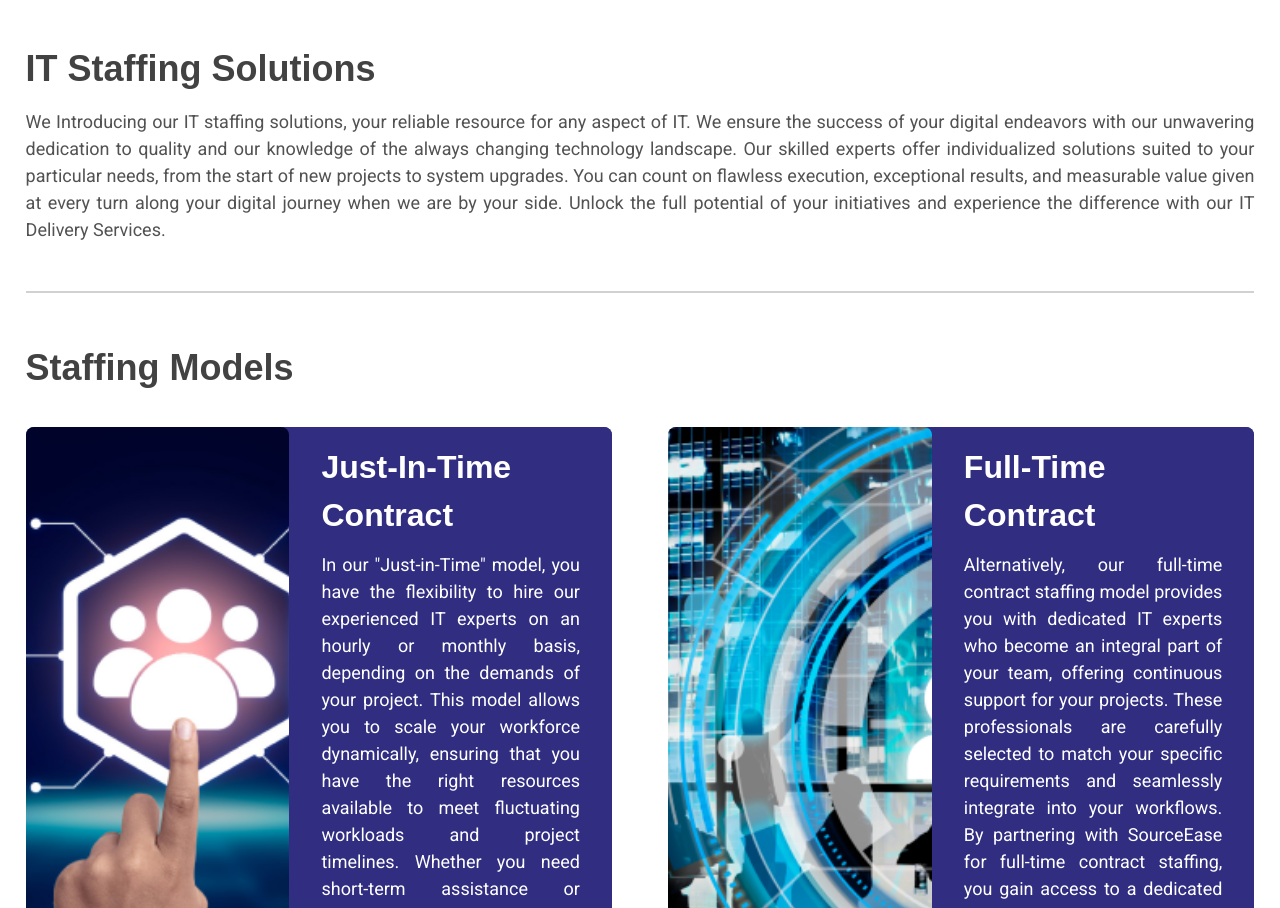
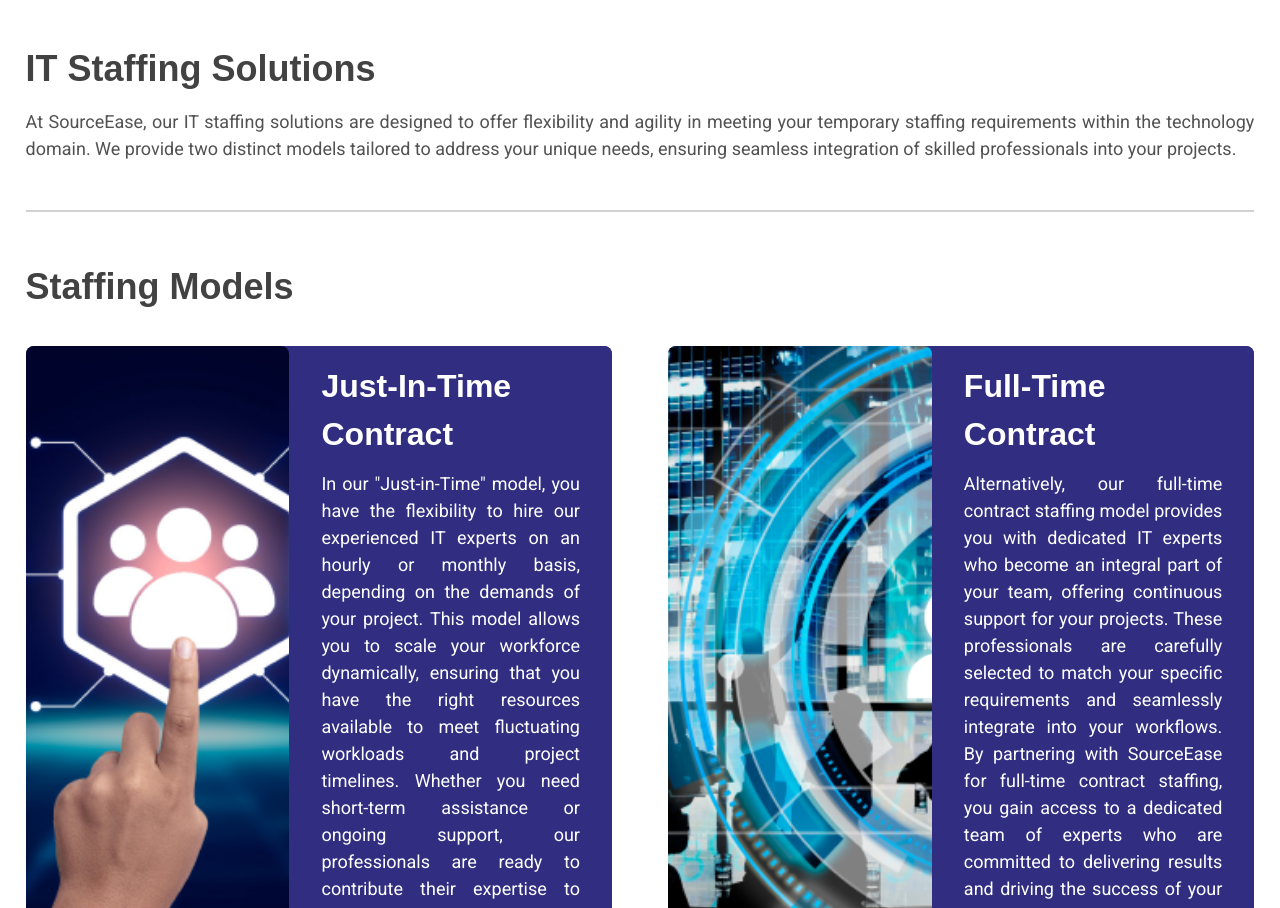
Before and after one commit to sourceease/sourceease-web, an Angular app: page /it-staffing in a window 1280 px wide. Shown: the part 810-1718 px from the top of the page. Built offline with nearby package versions, Linux system fonts and the light colour scheme.

Commit message:
fix code and envoirnment

```diff
--- a/src/app/pages/it-staffing/it-staffing.component.html
+++ b/src/app/pages/it-staffing/it-staffing.component.html
@@ -16,14 +16,10 @@
         <div class="">
             <h1 class="text-[#424242] font-bold lg:text-5xl text-3xl mt-11 mb-3 archivo-narrow">IT Staffing Solutions
             </h1>
-            <div class="text-justify w-full text-[#525252] mt-2 text-xl roboto-font">We
-                Introducing our IT staffing solutions, your reliable resource for any aspect of IT. We ensure the
-                success of your digital endeavors with our unwavering dedication to quality and our knowledge of the
-                always changing technology landscape. Our skilled experts offer individualized solutions suited to your
-                particular needs, from the start of new projects to system upgrades. You can count on flawless
-                execution, exceptional results, and measurable value given at every turn along your digital journey when
-                we are by your side. Unlock the full potential of your initiatives and experience the difference with
-                our IT Delivery Services.
+            <div class="text-justify w-full text-[#525252] mt-2 text-xl roboto-font">At SourceEase, our IT staffing
+                solutions are designed to offer flexibility and agility in meeting your temporary staffing requirements
+                within the technology domain. We provide two distinct models tailored to address your unique needs,
+                ensuring seamless integration of skilled professionals into your projects.
                 ​</div>
         </div>
 
@@ -89,7 +85,8 @@
                 <div class="basis-full">
                     <div class="flex bg-indigo-900 lg:flex-row h-full flex-col rounded-lg">
                         <div class="basis-[45%]">
-                            <img src="../../../assets/sourceease/it-staffing/delivery2.png" class="w-full h-full rounded-lg object-cover">
+                            <img src="../../../assets/sourceease/it-staffing/delivery2.png"
+                                class="w-full h-full rounded-lg object-cover">
                         </div>
                         <div class="bg-indigo-900 pt-4 pb-4 pl-8 pr-8 rounded-lg basis-[55%]">
                             <h1 class="text-white font-semibold lg:text-4xl text-2xl  mb-3 archivo-narrow">
@@ -109,7 +106,8 @@
                 <div class="basis-full">
                     <div class="flex bg-indigo-900 lg:flex-row flex-col rounded-lg">
                         <div class="basis-[45%]">
-                            <img src="../../../assets/sourceease/it-staffing/delivery1.png" class="w-full rounded-lg h-full object-cover">
+                            <img src="../../../assets/sourceease/it-staffing/delivery1.png"
+                                class="w-full rounded-lg h-full object-cover">
                         </div>
                         <div class="bg-indigo-900 rounded-lg pt-4 pb-4 pl-8 pr-8 basis-[55%]">
                             <h1 class="text-white font-semibold lg:text-4xl text-2xl mb-3 archivo-narrow">
@@ -139,45 +137,54 @@
         <!-- Benefits of Our IT Staffing Solutions -->
 
         <div>
-            <h1 class="text-[#424242] font-bold lg:text-5xl text-3xl mt-16 mb-3 archivo-narrow">Benefits of Our IT Staffing Solutions
+            <h1 class="text-[#424242] font-bold lg:text-5xl text-3xl mt-16 mb-3 archivo-narrow">Benefits of Our IT
+                Staffing Solutions
             </h1>
 
             <div class="mt-18">
                 <div class="flex lg:flex-row flex-col gap-x-[10rem] gap-14 justify-around">
                     <div class="flex flex-col flex-wrap items-center">
                         <div class="w-24 text-center">
-                            <img class="w-full h-full object-cover" src="../../../assets/sourceease/it-staffing/benifit1.png" alt="Image Not Found">
+                            <img class="w-full h-full object-cover"
+                                src="../../../assets/sourceease/it-staffing/benifit1.png" alt="Image Not Found">
                         </div>
                         <div class="mt-6">
                             <h1 class="text-3xl text-[#424242] text-center font-semibold">Flexibility</h1>
-                            <p class="text-justify text-xl text-[#525252] mt-4">Choose from hourly or monthly hiring options to match your project's specific requirements.</p>
+                            <p class="text-justify text-xl text-[#525252] mt-4">Choose from hourly or monthly hiring
+                                options to match your project's specific requirements.</p>
                         </div>
                     </div>
                     <div class="flex flex-col items-center">
                         <div class="w-24 text-center">
-                            <img class="w-full h-full object-cover" src="../../../assets/sourceease/it-staffing/benifit2.png" alt="Image Not Found">
+                            <img class="w-full h-full object-cover"
+                                src="../../../assets/sourceease/it-staffing/benifit2.png" alt="Image Not Found">
                         </div>
-                        <div  class="mt-6">
+                        <div class="mt-6">
                             <h1 class="text-3xl text-[#424242] text-center font-semibold">Scalability</h1>
-                            <p class="text-justify text-xl text-[#525252] mt-4">Scale your workforce up or down as needed to meet fluctuating workloads</p>
+                            <p class="text-justify text-xl text-[#525252] mt-4">Scale your workforce up or down as
+                                needed to meet fluctuating workloads</p>
                         </div>
                     </div>
                     <div class="flex flex-col items-center">
                         <div class="w-24 text-center">
-                            <img class="w-full h-full object-cover" src="../../../assets/sourceease/it-staffing/benifit3.png" alt="Image Not Found">
+                            <img class="w-full h-full object-cover"
+                                src="../../../assets/sourceease/it-staffing/benifit3.png" alt="Image Not Found">
                         </div>
-                        <div  class="mt-6">
+                        <div class="mt-6">
                             <h1 class="text-3xl text-[#424242] text-center font-semibold">Seamless Integration</h1>
-                            <p class="text-justify text-xl text-[#525252] mt-4">Benefit from the seamless integration of our skilled experts into your team, ensuring a cohesive working environment.</p>
+                            <p class="text-justify text-xl text-[#525252] mt-4">Benefit from the seamless integration of
+                                our skilled experts into your team, ensuring a cohesive working environment.</p>
                         </div>
                     </div>
                     <div class="flex flex-col items-center">
                         <div class="w-24 text-center">
-                            <img class="w-full h-full object-cover" src="../../../assets/sourceease/it-staffing/benifit4.png" alt="Image Not Found">
+                            <img class="w-full h-full object-cover"
+                                src="../../../assets/sourceease/it-staffing/benifit4.png" alt="Image Not Found">
                         </div>
-                        <div  class="mt-6">
+                        <div class="mt-6">
                             <h1 class="text-3xl text-[#424242] text-center font-semibold">Continuous Support</h1>
-                            <p class="text-justify text-xl text-[#525252] mt-4">Receive continuous support from dedicated professionals who are committed to your project's success.</p>
+                            <p class="text-justify text-xl text-[#525252] mt-4">Receive continuous support from
+                                dedicated professionals who are committed to your project's success.</p>
                         </div>
                     </div>
                 </div>
--- a/src/app/pages/se-header/se-header.component.html
+++ b/src/app/pages/se-header/se-header.component.html
@@ -51,7 +51,7 @@
 
                 <mat-menu #serviceMenu="matMenu" >
                     <button class="text-black" mat-menu-item routerLink="/it-staffing">IT Staffing</button>
-                    <button class="text-black" mat-menu-item ><a href="https://www.urjobmart.com/ujm/website/home" target="_blank"> Recruiters Solutions </a></button>
+                    <button class="text-black" mat-menu-item ><a href="https://www.urjobmart.com/ujm/website/home" class="w-full h-full inline-block" target="_blank"> Recruiters Solutions </a></button>
                     <!-- <button class="text-black" mat-menu-item routerLink="/ujm/website/interviewer">Interviewers</button> -->
 
                 </mat-menu>
--- a/src/environments/environment.prod.ts
+++ b/src/environments/environment.prod.ts
@@ -1,3 +1,4 @@
 export const environment = {
-  production: true
+  production: true,
+  baseURL: 'https://api.urjobmart.com/cd',
 };
--- a/src/environments/environment.ts
+++ b/src/environments/environment.ts
@@ -4,8 +4,9 @@
 
 export const environment = {
   production: false,
-  // baseURL: 'http://122.180.240.197:5406/cd',
-  baseURL: 'https://api.urjobmart.com/cd',
+  baseURL: 'http://122.180.240.197:5406/cd',
+  // baseURL: 'https://api.urjobmart.com/cd',
+
 };
 
 /*
```
Also changed, not shown: src/app/pages/se-home/se-home.component.html (+5 -5 lines).
